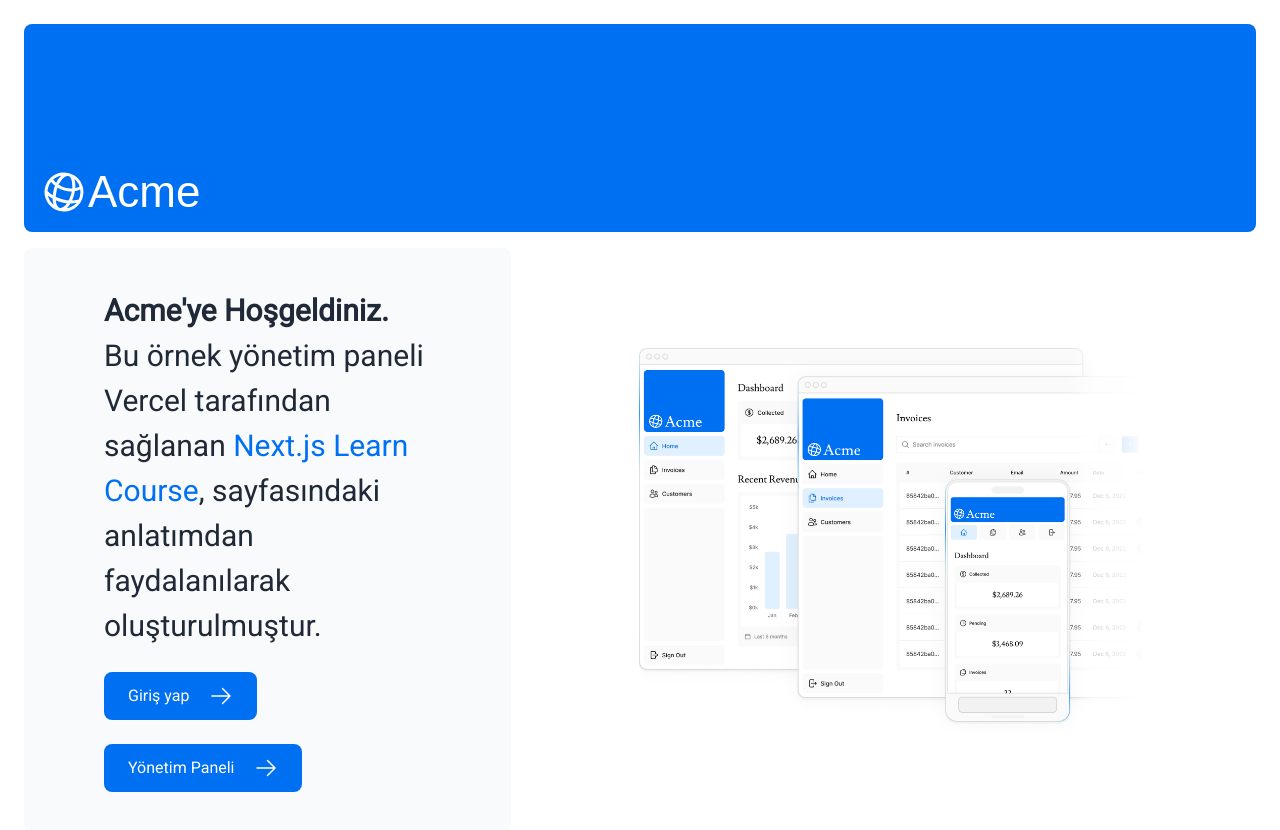
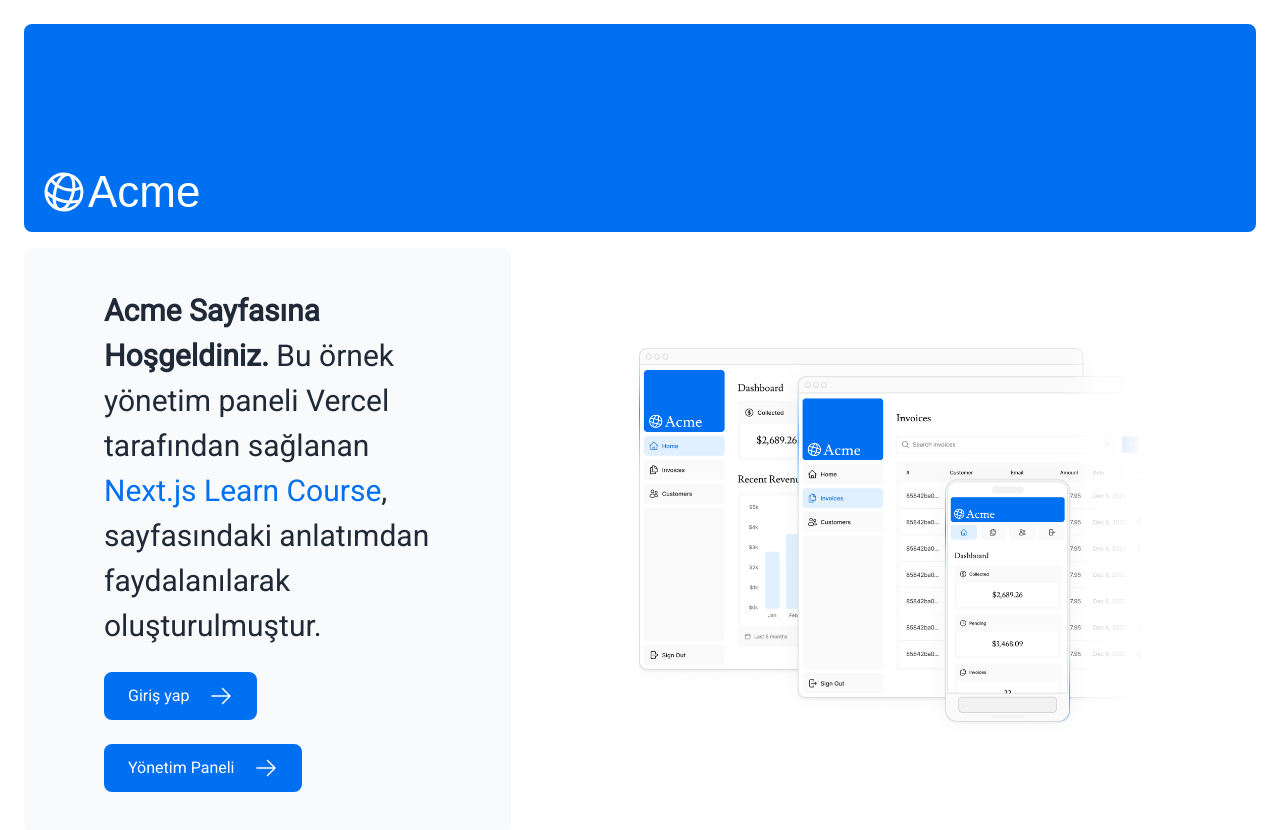
Before and after one commit to sezginibis/nextjs-dashboard, a Next.js app: page / in a window 1280 px wide. Shown: the top 830 px of the page. Built offline with nearby package versions, Linux system fonts and the light colour scheme; a web font is replaced by a local one.

Commit message:
tırnak işareti hatası devam ediyor

```diff
--- a/app/page.tsx
+++ b/app/page.tsx
@@ -16,7 +16,7 @@
       <div className="mt-4 flex grow flex-col gap-4 md:flex-row">
         <div className="flex flex-col justify-center gap-6 rounded-lg bg-gray-50 px-6 py-10 md:w-2/5 md:px-20">
           <p className={`text-xl text-gray-800 md:text-3xl md:leading-normal`}>
-            <strong>Acme{`'`}ye Hoşgeldiniz.</strong> Bu örnek yönetim paneli Vercel tarafından sağlanan <a href="https://nextjs.org/learn/" className="text-blue-500"> Next.js Learn Course</a>, sayfasındaki anlatımdan faydalanılarak oluşturulmuştur.
+            <strong>Acme Sayfasına Hoşgeldiniz.</strong> Bu örnek yönetim paneli Vercel tarafından sağlanan <a href="https://nextjs.org/learn/" className="text-blue-500"> Next.js Learn Course</a>, sayfasındaki anlatımdan faydalanılarak oluşturulmuştur.
           </p>
           {/* <div className="h-0 w-0 border-b-[30px] border-l-[20px] border-r-[20px] border-b-black border-l-transparent border-r-transparent"/> */}
           {/* <p className={`${roboto.className} text-xl text-gray-800 md:text-2xl md:leading-normal`}>Bilemiyorum Altan, bilemiyorum.</p> */}
```
